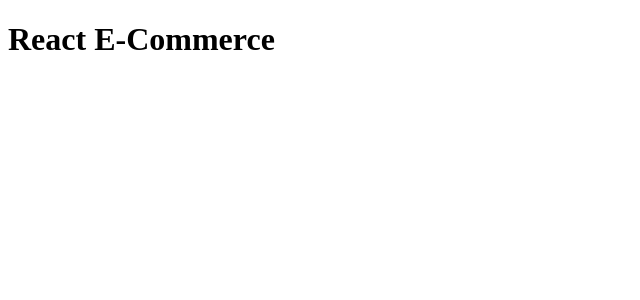
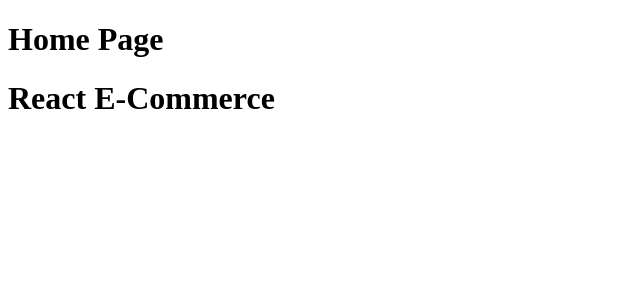
Before and after one commit to mhirrt12/react-ecommerce, a React (Vite) app: page / in a window 1280 px wide. Shown: the top 300 px of the page, without its empty margins (0-640 px from the left). Built offline with nearby package versions, Linux system fonts and the light colour scheme.

Commit message:
feat: implement routing in App component with Home page

```diff
--- a/src/App.jsx
+++ b/src/App.jsx
@@ -1,7 +1,12 @@
 import { Routes, Route } from "react-router-dom"
+import Home from "./pages/Home"
   function App() {
 
-    return (
+    return (<>
+      <Routes>
+        <Route path={"/"} element=<Home /> />
+      </Routes>
       <h1>React E-Commerce</h1>
+      </>
           )}
 export default App;
```
